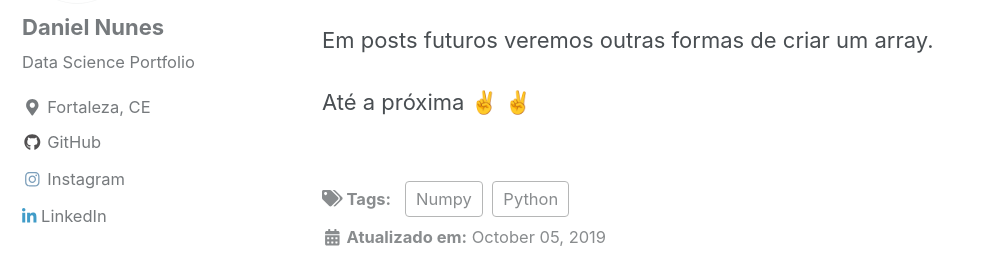
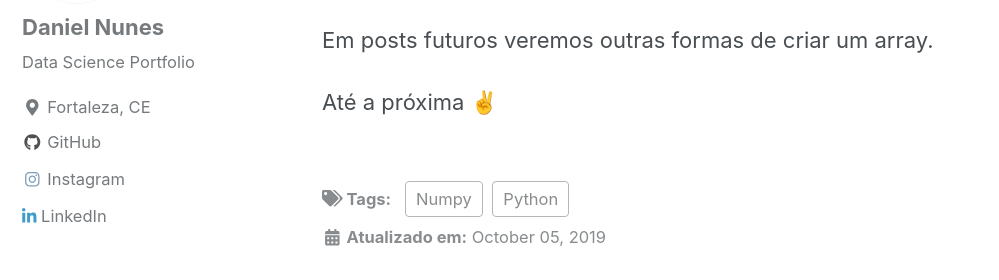
Before and after one commit to danielmnunes/danielmnunes.github.io, a Jekyll site: the page built from _posts/2019-10-05-numpy-parte1.md, in a window 1280 px wide and 900 px high, scrolled down 3641 px. Shown: the part 171-451 px from the top of the window, without its empty margins (0-999 px from the left). Built offline with Jekyll 4.4.1, drawn with Linux system fonts in a browser that asks for light colours; cached includes are drawn as plain includes; nearby versions of some CDN libraries; emoji names are drawn with the system emoji font; comment, search, counter and statistics services are not loaded.

```diff
--- a/_posts/2019-10-05-numpy-parte1.md
+++ b/_posts/2019-10-05-numpy-parte1.md
@@ -73,4 +73,4 @@ No exemplo acima criamos um array usando a função *np.array*, depois de criado
 
 Em posts futuros veremos outras formas de criar um array.
 
-Até a próxima :v: :v:
+Até a próxima :v:
```
